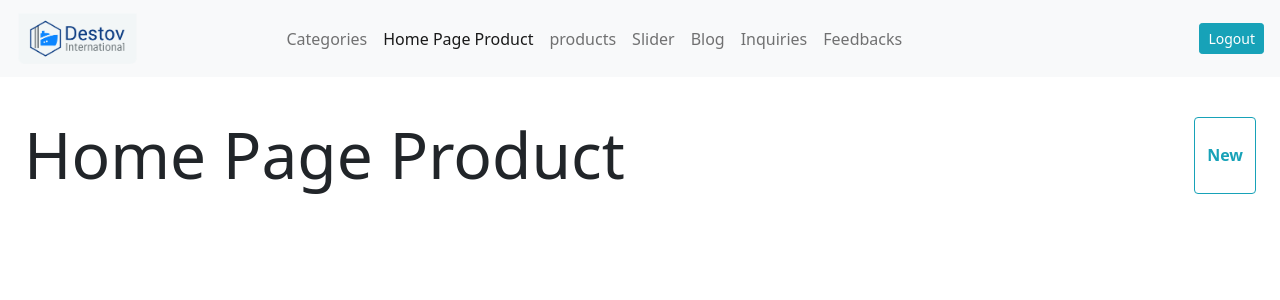
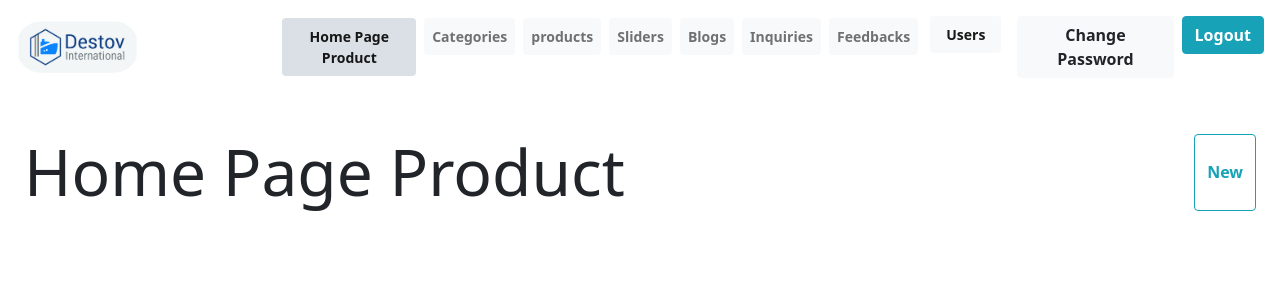
Before and after one commit to shriguddodagi/project-destov, a PHP site: page /admin-home.php in a window 1280 px wide. Shown: the top 300 px of the page. Run offline with PHP 8.4, Linux system fonts and the light colour scheme; a user stored in the database is signed in; data comes from the database, SQL or seed files in the repository; some libraries are stand-ins or nearby versions.

Commit message:
edit header

```diff
--- a/includes/admin-header.php
+++ b/includes/admin-header.php
@@ -23,10 +23,10 @@ if(isset($_POST['logout'])) {
 
 <body>
   <header>
-    <nav class="navbar navbar-expand-lg navbar-light bg-light">
+    <nav class="navbar navbar-expand-lg navbar-light font-weight-bold">
       <div class="container-fluid">
         <a class="navbar-brand w-25">
-          <img src="./img/500px.png" alt="logo" class="img-fluid w-50 rounded img h-auto">
+          <img src="./img/500px.png" alt="logo" class="img-fluid w-50 rounded-pill img h-auto">
         </a>
 
         <button class="navbar-toggler" type="button" data-toggle="collapse" data-target="#navbar"
@@ -59,30 +59,36 @@ if(isset($_POST['logout'])) {
         ?>
           <ul class="navbar-nav mr-auto mb-2 mb-lg-0">
             <li class="nav-item">
-              <a class="nav-link <?php if(isset($categories)) {echo "active";} ?>" aria-current="page" href="admin.php">Categories</a>
+              <a class="nav-link btn-light rounded m-1 btn-sm <?php if(isset($home)) {echo "active";} ?>" aria-current="page" href="admin-home.php">Home Page Product</a>
             </li>
             <li class="nav-item">
-              <a class="nav-link <?php if(isset($home)) {echo "active";} ?>" aria-current="page" href="admin-home.php">Home Page Product</a>
+              <a class="nav-link btn-light rounded m-1 btn-sm <?php if(isset($categories)) {echo "active";} ?>" aria-current="page" href="admin.php">Categories</a>
             </li>
             <li class="nav-item">
-              <a class="nav-link <?php if(isset($products)) {echo "active";} ?>" href="admin-products.php">products</a>
+              <a class="nav-link btn-light rounded m-1 btn-sm <?php if(isset($products)) {echo "active";} ?>" href="admin-products.php">products</a>
             </li>
             <li class="nav-item">
-              <a class="nav-link <?php if(isset($slider)) {echo "active";} ?>" href="slider.php">Slider</a>
+              <a class="nav-link btn-light rounded m-1 btn-sm <?php if(isset($slider)) {echo "active";} ?>" href="slider.php">Sliders</a>
             </li>
             <li class="nav-item">
-              <a class="nav-link <?php if(isset($blog)) {echo "active";} ?>" href="admin-blog.php">Blog</a>
+              <a class="nav-link btn-light rounded m-1 btn-sm <?php if(isset($blog)) {echo "active";} ?>" href="admin-blog.php">Blogs</a>
             </li>
             <li class="nav-item">
-              <a class="nav-link <?php if(isset($inquiries)) {echo "active";} ?>" href="inquiries.php">Inquiries</a>
+              <a class="nav-link btn-light rounded m-1 btn-sm <?php if(isset($inquiries)) {echo "active";} ?>" href="inquiries.php">Inquiries</a>
             </li>
             <li class="nav-item">
-              <a class="nav-link <?php if(isset($feedback)) {echo "active";} ?>" href="feedbacks.php">Feedbacks</a>
+              <a class="nav-link btn-light rounded m-1 btn-sm <?php if(isset($feedback)) {echo "active";} ?>" href="feedbacks.php">Feedbacks</a>
             </li>
           </ul>
-          <span class="navbar-text">
+          <span class="navbar-text text-center d-flex">
+            <div class="mx-2">
+              <a class="nav-link btn-light rounded btn-sm <?php if(isset($user)) {echo "active";} ?>" href="users.php">Users</a>
+            </div>
+            <div class="mx-2">
+              <button class="btn btn-light font-weight-bold" type="submit" name="logout">Change Password</button>
+            </div>
             <form action="" method="post">
-              <button class="btn btn-sm btn-info" type="submit" name="logout">Logout</button>
+              <button class="btn btn-info font-weight-bold" type="submit" name="logout">Logout</button>
             </form>
           </span>
         </div>
```
